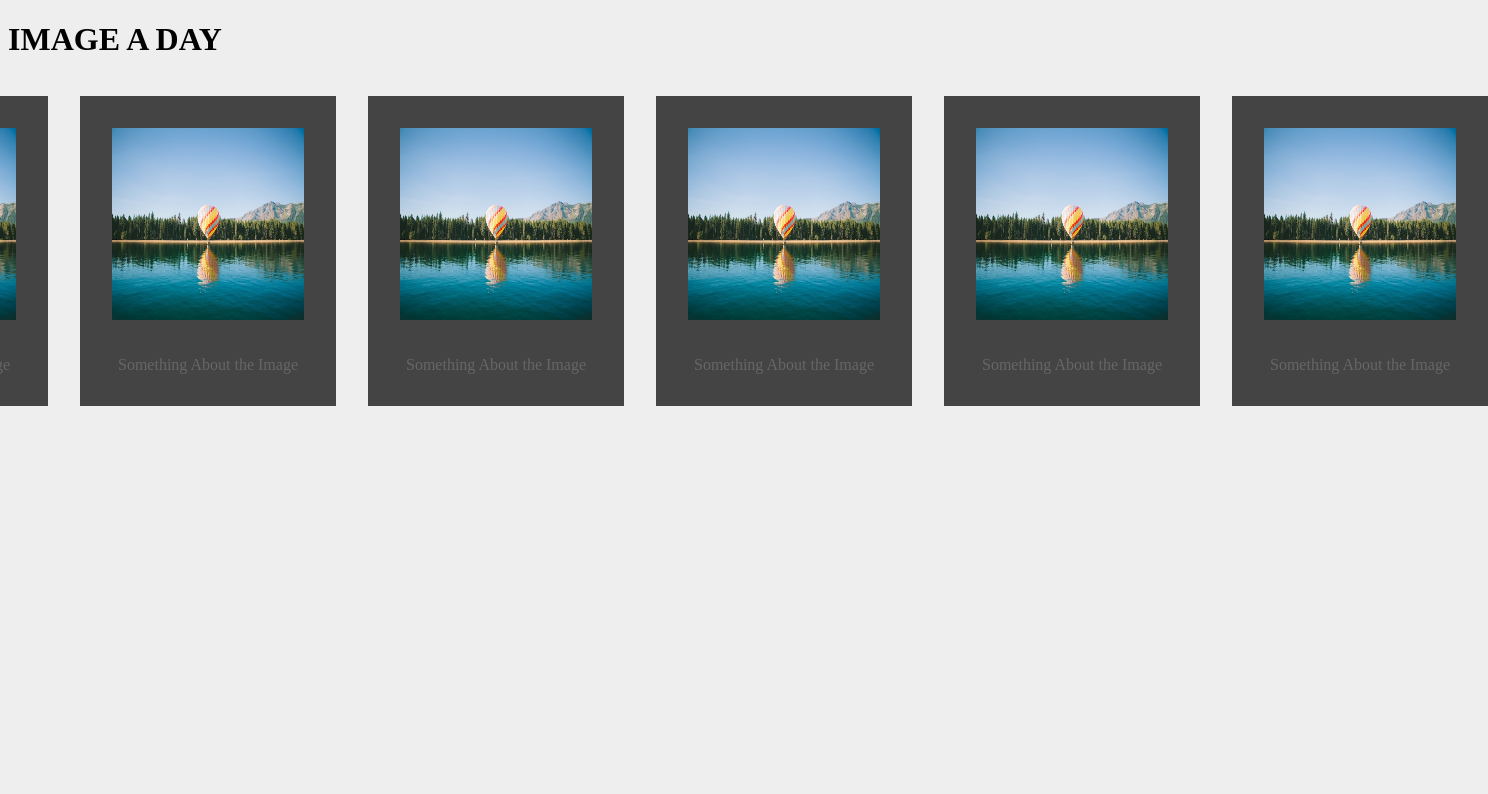
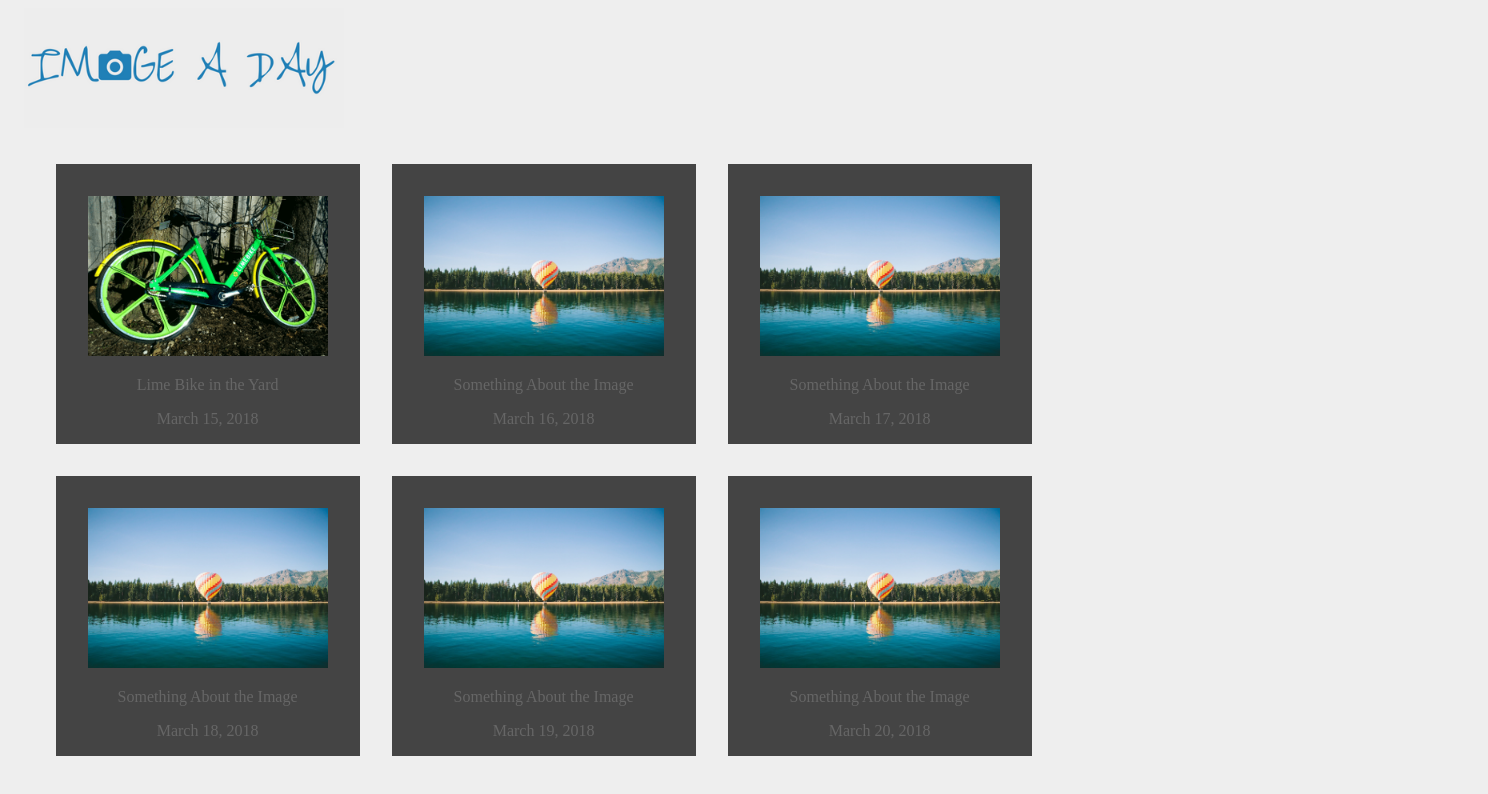
Before and after one commit to veredrec/image-a-day, a Vue app in the folder image-a-day-vue/: page /#/ in a window 1280 px wide. Shown: the top 794 px of the page, 1488 px wide, since content can reach past the window. Built offline with nearby package versions, Linux system fonts and the light colour scheme.

Commit message:
Add first image and March folder and add updated logo Relates #2

```diff
--- a/image-a-day-vue/src/App.css
+++ b/image-a-day-vue/src/App.css
@@ -2,6 +2,6 @@ body {
   background-color: #eee;
 }
 .logo {
-  width: 10rem;
-  height: 10rem;
+  margin-left: 1rem;
+  width: 20rem;
 }
--- a/image-a-day-vue/src/App.html
+++ b/image-a-day-vue/src/App.html
@@ -1,5 +1,6 @@
 
 <div id="app">
+  <img class="logo" src="./assets/image-a-day.png">
   <!-- <app-header></app-header> -->
   <router-view/>
   <!-- <app-footer></app-footer> -->
--- a/image-a-day-vue/src/components/Home.css
+++ b/image-a-day-vue/src/components/Home.css
@@ -1,19 +1,21 @@
 .gallery {
   display: flex;
-  justify-content: center;
-  align-items: center;
+  justify-content: flex-start;
+  flex-wrap: wrap;
+  width: 95%;
+  margin: 1rem auto;
 }
 .image-box {
   background-color: #444;
   margin: 1rem;
 }
 .image {
-  width: 12rem;
-  height: 12rem;
+  width: 15rem;
+  height: 10rem;
   padding: 2rem 2rem 0 2rem;
 }
-.text {
+.text,
+.date {
   text-align: center;
   color: #666;
-  padding: 1rem;
 }
--- a/image-a-day-vue/src/components/Home.html
+++ b/image-a-day-vue/src/components/Home.html
@@ -1,29 +1,34 @@
 <div>
-  <h1>IMAGE A DAY</h1>
   <section class="gallery">
     <div class="image-box">
-      <img class="image" src="./../assets/ball.jpg">
-      <p class="text">Something About the Image</p>
+      <img class="image" src="./../assets/march/bike.png">
+      <p class="text">Lime Bike in the Yard</p>
+      <p class="date">March 15, 2018</p>
     </div>
     <div class="image-box">
       <img class="image" src="./../assets/ball.jpg">
       <p class="text">Something About the Image</p>
+      <p class="date">March 16, 2018</p>
     </div>
     <div class="image-box">
       <img class="image" src="./../assets/ball.jpg">
       <p class="text">Something About the Image</p>
+      <p class="date">March 17, 2018</p>
     </div>
     <div class="image-box">
       <img class="image" src="./../assets/ball.jpg">
       <p class="text">Something About the Image</p>
+      <p class="date">March 18, 2018</p>
     </div>
     <div class="image-box">
       <img class="image" src="./../assets/ball.jpg">
       <p class="text">Something About the Image</p>
+      <p class="date">March 19, 2018</p>
     </div>
     <div class="image-box">
       <img class="image" src="./../assets/ball.jpg">
       <p class="text">Something About the Image</p>
+      <p class="date">March 20, 2018</p>
     </div>
   </section>
 </div>
```
Also changed, not shown: image-a-day-vue/src/assets/image-a-day.png (added), image-a-day-vue/src/assets/march/bike.png (added).
